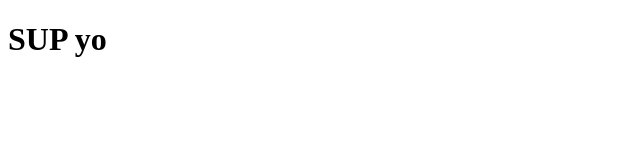
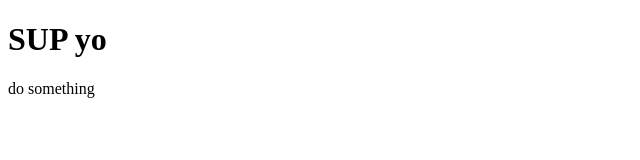
Before and after one commit to NeilSMyers/May29Branches, a plain HTML site: page index.html in a window 1280 px wide. Shown: the whole page, without its empty margins (0-640 px from the left). Drawn offline with Linux system fonts and the light colour scheme.

Commit message:
did something

```diff
--- a/index.html
+++ b/index.html
@@ -6,5 +6,6 @@
 
   <body>
     <h1>SUP yo</h1>
+    do something
   </body>
 </html>
```
